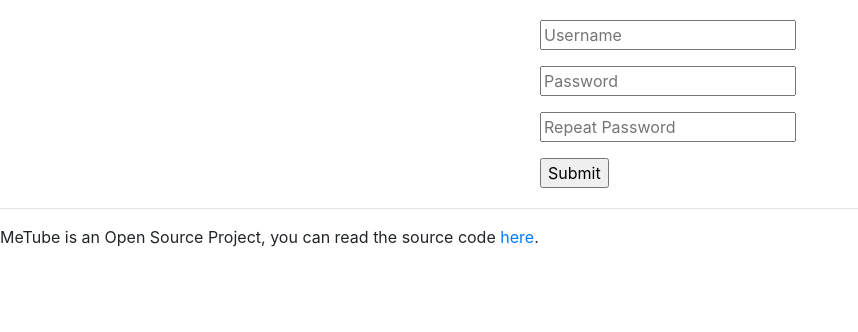
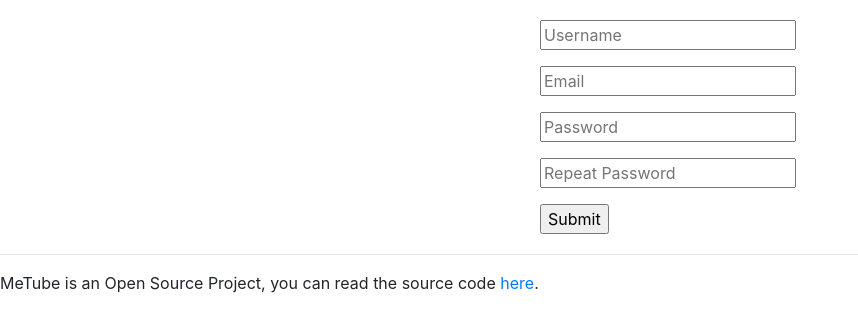
Before and after one commit to reginaldFerland/4620_MeTube, a PHP site: page /register.php in a window 1280 px wide. Shown: the part 56-388 px from the top of the page, without its empty margins (0-858 px from the left). Run offline with PHP 8.4, Linux system fonts and the light colour scheme.

Commit message:
fixed download button and require email to register

```diff
--- a/function.php
+++ b/function.php
@@ -2,16 +2,20 @@
 include "mysqlClass.inc.php";
 
 
-function user_exist_check ($username, $password){
+function user_exist_check ($username, $password, $email){
 	$query = "select * from account where username='$username'";
+        $queryEmail = "select * from account where email='$email'";
 	$result = mysql_query( $query );
+        $resultEmail = mysql_query($queryEmail);
 	if (!$result){
 		die ("user_exist_check() failed. Could not query the database: <br />". mysql_error());
 	}
 	else {
 		$row = mysql_fetch_assoc($result);
-		if($row == 0){
-			$query = "insert into account values ('$username','$password')";
+                $rowEmail = mysql_fetch_assoc($resultEmail);
+		if(($row == 0) and ($rowEmail == 0)){
+                        $date = date('c');
+			$query = "insert into account values ('$username','$password','$email','user','NULL','NULL','NULL','NULL','$date')";
 			echo "insert query:" . $query;
 			$insert = mysql_query( $query );
 			if($insert)
@@ -20,6 +24,9 @@ function user_exist_check ($username, $password){
 				die ("Could not insert into the database: <br />". mysql_error());
 		}
 		else{
+                    if($row == 0){ // Problem must be email
+                        return 3;
+                    }
 			return 2;
 		}
 	}
@@ -80,6 +87,29 @@ function upload_error($result)
 	}
 }
 
+function validate_email($email)
+{
+    if(!isset($email)) {
+        return 2;
+    }
+
+    if(!(strpos($email, "@") !== False)) {
+        return 3;
+    }
+
+    if(!(strpos($email, ".com") !== False)) {
+        return 4;
+    }
+
+    return 1;
+
+}
+
+
+
+
+
+
 function other()
 {
 	//You can write your own functions here.
--- a/register.php
+++ b/register.php
@@ -21,15 +21,27 @@ if(isset($_POST['submit'])) {
 		$register_error = "Passwords don't match. Try again?";
 	}
 	else {
-		$check = user_exist_check($_POST['username'], $_POST['passowrd1']);
+                $checkEmail = validate_email($_POST['email']);
+                if($checkEmail == 1){
+
+		$check = user_exist_check($_POST['username'], $_POST['passowrd1'], $_POST['email']);
 		if($check == 1){
 			//echo "Register succeeds";
 			$_SESSION['username']=$_POST['username'];
 			header('Location: .');
 		}
 		else if($check == 2){
-			$register_error = "Username already exists. Please user a different username.";
+			$register_error = "Username already exists. Please use a different username.";
 		}
+                else if($check == 3){
+                        $register_error = "Email already exists. Please use a different email.";
+                }
+                }
+                else{
+                    // Bad email
+                    $register_error = "Invalid Email";
+               }
+
 	}
 }
 
@@ -37,6 +49,9 @@ if(isset($_POST['submit'])) {
 <form action="register.php" method="post" style="max-width:200px; margin: 20px" class="mx-auto">
   <div class="form-group">
     <input type="text" name="username" placeholder="Username">
+  </div>
+  <div class="form-group">
+    <input type="text" name="email" placeholder="Email">
   </div>
   <div class="form-group">
     <input  type="password" name="passowrd1" placeholder="Password">
```
Also changed, not shown: media.php (+4 -15 lines).
